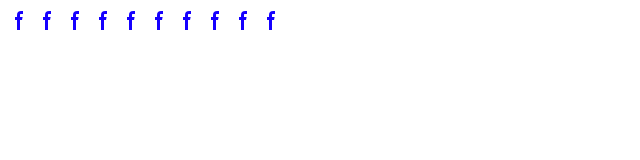
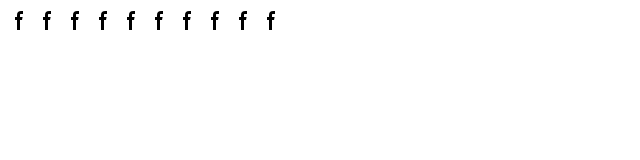
Before and after one commit to yasaschathurangana/HTML-CSS-PRACTICLE-01, a plain HTML site: page child.html in a window 1280 px wide. Shown: the whole page, without its empty margins (0-640 px from the left). Drawn offline with Linux system fonts and the light colour scheme.

Commit message:
add initial HTML structure and SVG icons for layout update

```diff
--- a/child.html
+++ b/child.html
@@ -8,18 +8,27 @@
 
   <style>
      div .icon:first-child{
-        /* fill: rgb(0, 34, 255); */
+        /*fill: rgb(0, 34, 255);*/
       }
     div .icon:last-child{
         /* fill: rgb(21, 0, 255); */
       }
      div .icon:nth-child(n){
-        fill: rgb(21, 0, 255);
+        /*fill: rgb(21, 0, 255);*/
 
      }
+     div .icon:nth-child(n+2){
+        /*fill: rgb(21, 0, 255);*/
 
+     }
+     div .icon:nth-child(odd){
+        /*fill: rgb(21, 0, 255);*/
 
+     }
+     div .icon:nth-child(even){
+       /* fill: rgb(21, 0, 255);*/
 
+     }
   </style>
 
 
```
